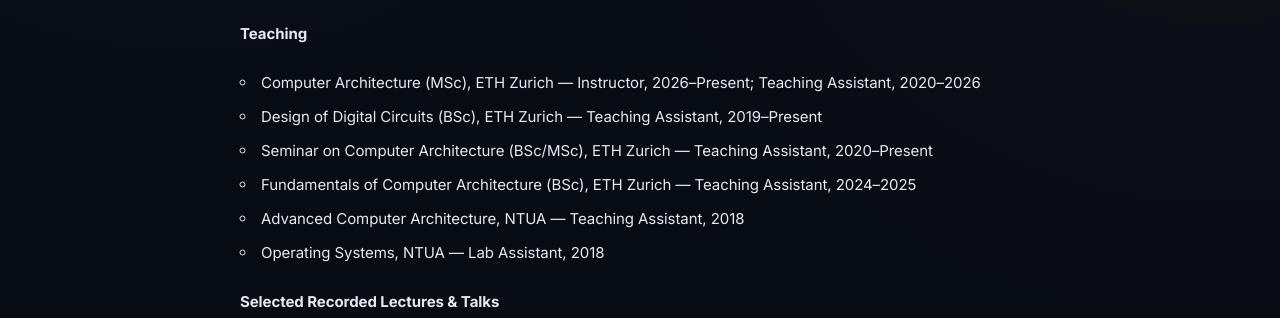
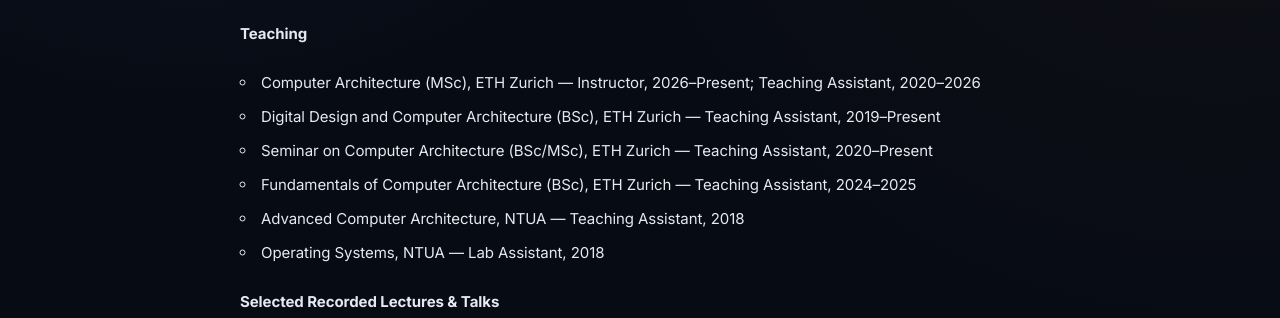
Before and after one commit to konkanello/konkanello.github.io, a plain HTML site: page index.html in a window 1280 px wide. Shown: the part 9979-10297 px from the top of the page. Drawn offline with nearby package versions, Linux system fonts and the light colour scheme; files whose address does not match are found by name.

Commit message:
Update CV PDF and the BSc course name
Replace the CV with the current version (without the reference letter
writers) and correct the course name to Digital Design and Computer
Architecture.

Co-Authored-By: Claude Fable 5.2 <noreply@anthropic.com>

```diff
--- a/index.html
+++ b/index.html
@@ -1510,7 +1510,7 @@ by then you will have understood what Ithakas mean.</blockquote>
   <p><b>Teaching</b></p>
   <ul>
     <li>Computer Architecture (MSc), ETH Zurich &mdash; Instructor, 2026&ndash;Present; Teaching Assistant, 2020&ndash;2026</li>
-    <li>Design of Digital Circuits (BSc), ETH Zurich &mdash; Teaching Assistant, 2019&ndash;Present</li>
+    <li>Digital Design and Computer Architecture (BSc), ETH Zurich &mdash; Teaching Assistant, 2019&ndash;Present</li>
     <li>Seminar on Computer Architecture (BSc/MSc), ETH Zurich &mdash; Teaching Assistant, 2020&ndash;Present</li>
     <li>Fundamentals of Computer Architecture (BSc), ETH Zurich &mdash; Teaching Assistant, 2024&ndash;2025</li>
     <li>Advanced Computer Architecture, NTUA &mdash; Teaching Assistant, 2018</li>
```
Also changed, not shown: 1 other file.
